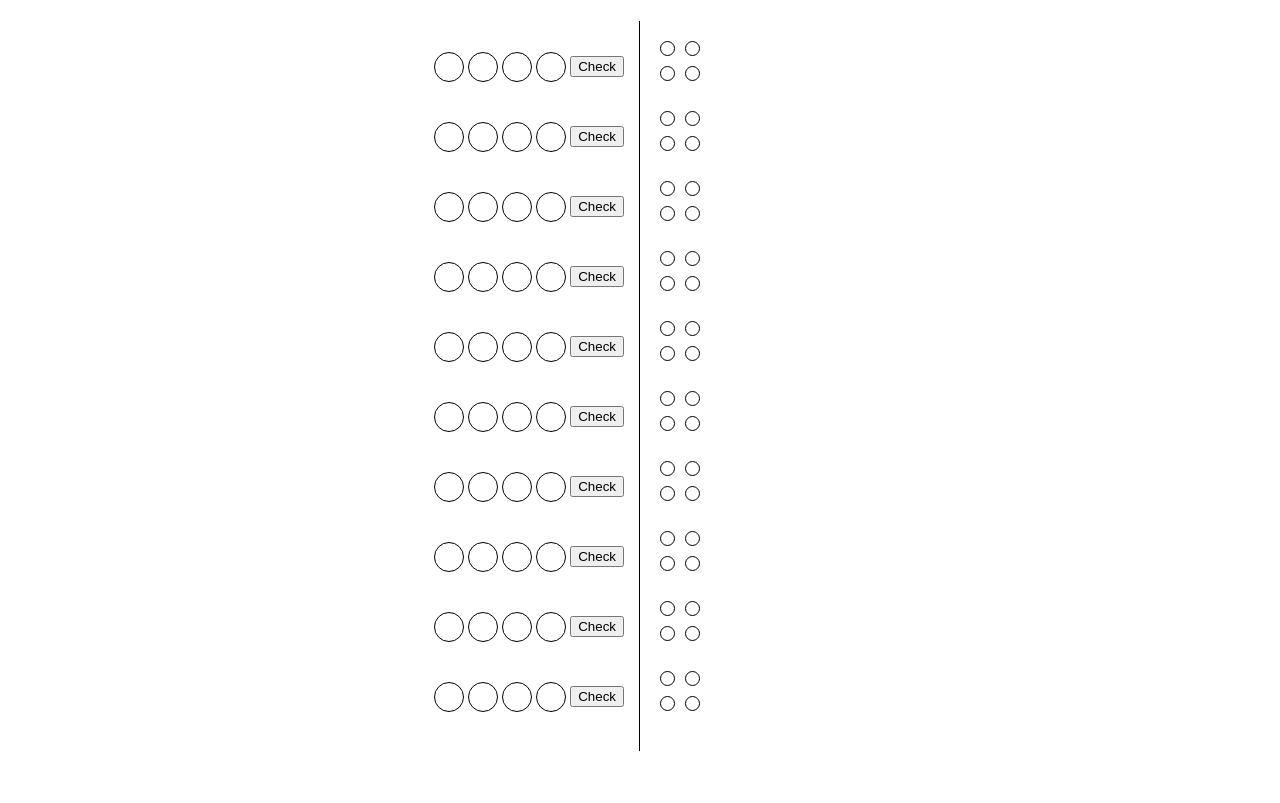
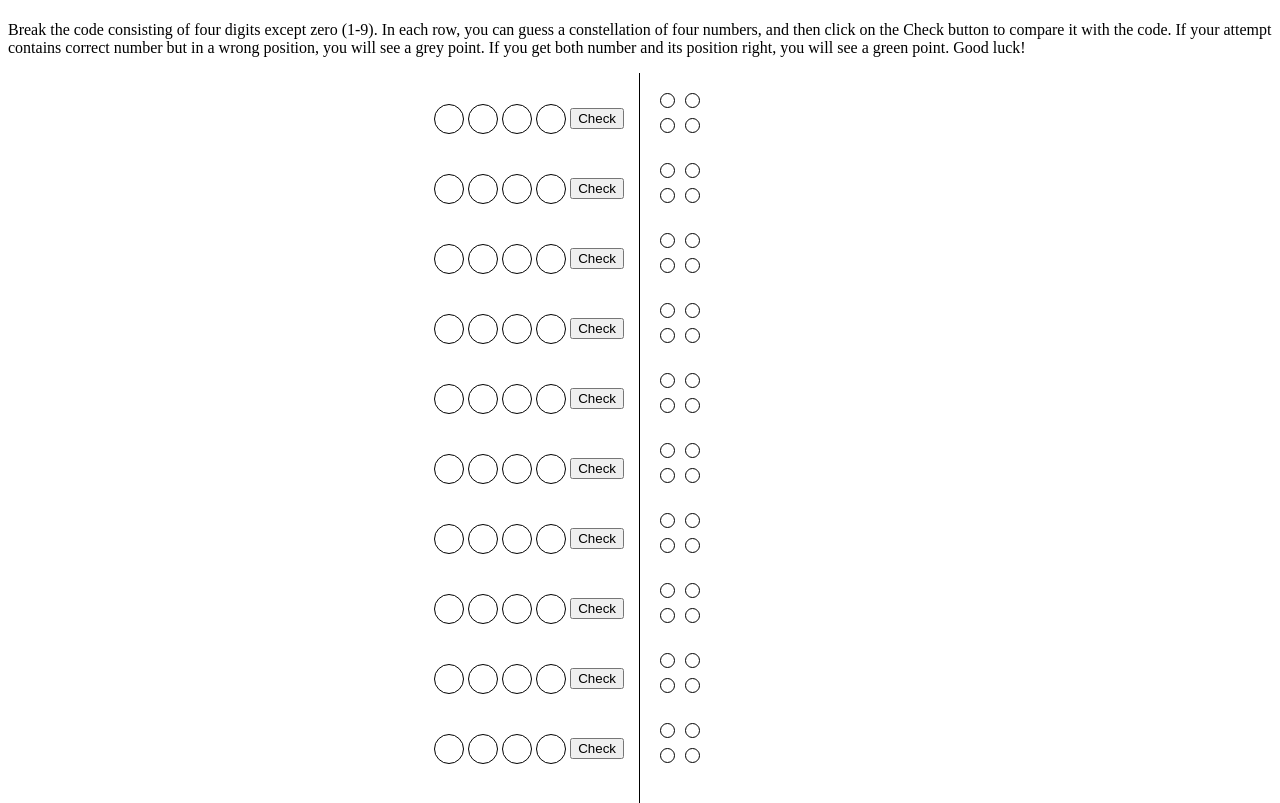
Before and after one commit to martin-stehlik/mastermind, a website: page index.html in a window 1280 px wide. Shown: the part 59-862 px from the top of the page. Before the commit the page ends 810 px from the top, so only its background shows below. Drawn offline with Linux system fonts and the light colour scheme.

Commit message:
add instructions

```diff
--- a/index.html
+++ b/index.html
@@ -8,22 +8,24 @@
 </head>
 
 <body>
-  <h1>MasterMind</h1>
-
+  <header>
+    <h1>MasterMind</h1>
+    <p>Break the code consisting of four digits except zero (1-9). In each row, you can guess a constellation of four numbers, and then click on the Check button to compare it with the code. If your attempt contains correct number but in a wrong position, you will see a grey point. If you get both number and its position right, you will see a green point. Good luck!</p>
+  </header>
   <section class="control">
+    <form class="row">
+      <input type="text" name="number" maxlength="1" class="circle"/>
+      <input type="text" name="number" maxlength="1" class="circle"/>
+      <input type="text" name="number" maxlength="1" class="circle"/>
+      <input type="text" name="number" maxlength="1" class="circle"/>
+      <button onclick="checkNumbers(this)">Check</button>
+    </form>
     <div class="row">
       <input type="text" name="number" maxlength="1" class="circle"/>
       <input type="text" name="number" maxlength="1" class="circle"/>
       <input type="text" name="number" maxlength="1" class="circle"/>
       <input type="text" name="number" maxlength="1" class="circle"/>
-      <button  onclick="checkNumbers(this)">Check</button></button>
-    </div>
-    <div class="row">
-      <input type="text" name="number" maxlength="1" class="circle"/>
-      <input type="text" name="number" maxlength="1" class="circle"/>
-      <input type="text" name="number" maxlength="1" class="circle"/>
-      <input type="text" name="number" maxlength="1" class="circle"/>
-      <button onclick="checkNumbers(this)">Check</button></button>
+      <button onclick="checkNumbers(this)">Check</button>
     </div>
     <div class="row">
       <input type="text" name="number" maxlength="1" class="circle"/>
--- a/mastermind.js
+++ b/mastermind.js
@@ -17,6 +17,9 @@ const inputCircles = document.querySelectorAll('input');
 for(let i=0; i<inputCircles.length; i++){
   inputCircles[i].addEventListener('input', function(event){
     this.style.backgroundColor = colorsForNumbers[event.target.value - 1];
+    if (event.target.value == ''){
+      this.style.backgroundColor = '#FFF';
+    }
   });
 }
 
@@ -25,12 +28,13 @@ for(let i=0; i<inputCircles.length; i++){
 
 // checkNumbers function - button
 function checkNumbers(button){
-  button.disabled = true;  // temporary solution for game limitation
+  button.disabled = true;// disable used button
   let circles = button.parentNode.querySelectorAll("input");
   currentRow = Array.prototype.indexOf.call(button.parentNode.parentNode.children, button.parentNode);
   let submittedSolution = [];
   for (let i=0; i<solution.length; i++){
     submittedSolution.push(circles[i].value);
+    circles[i].disabled = "true"; // disable used input circles
   }
   computePoints(submittedSolution);
 };
```
